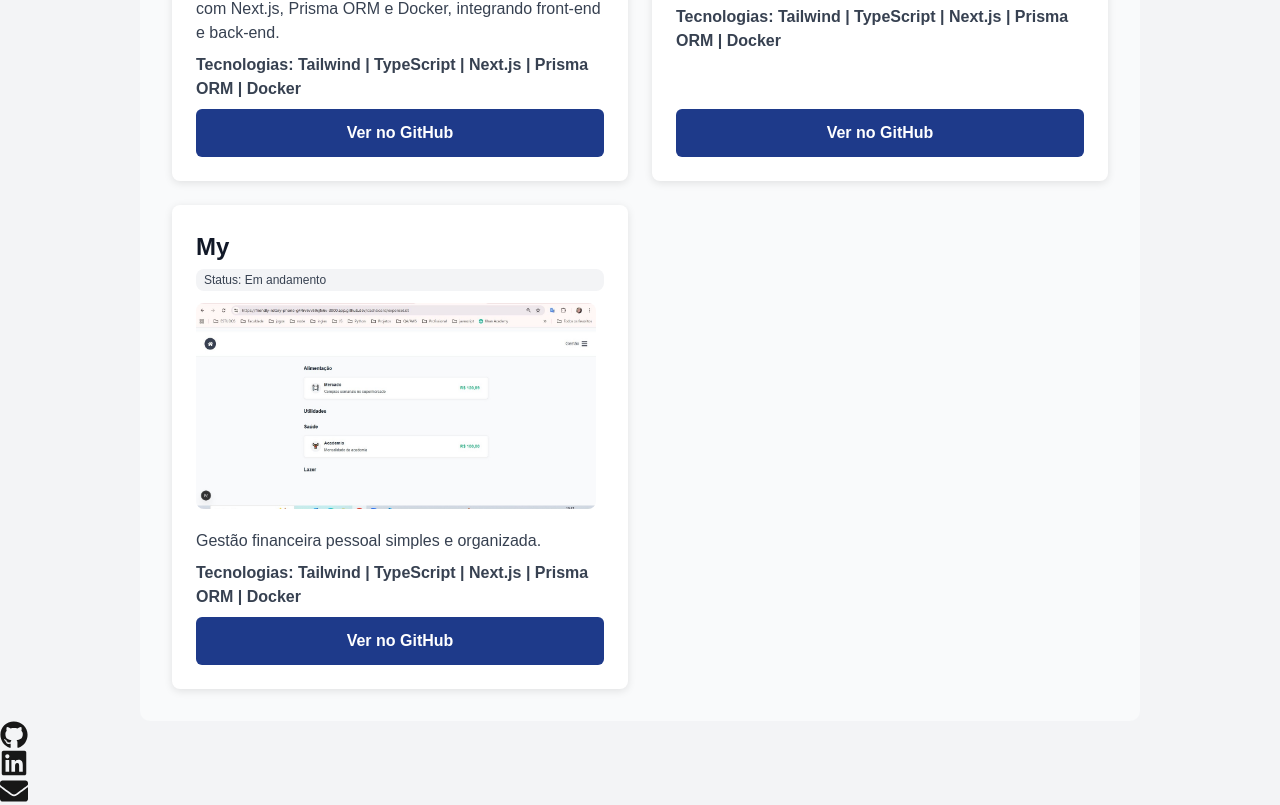
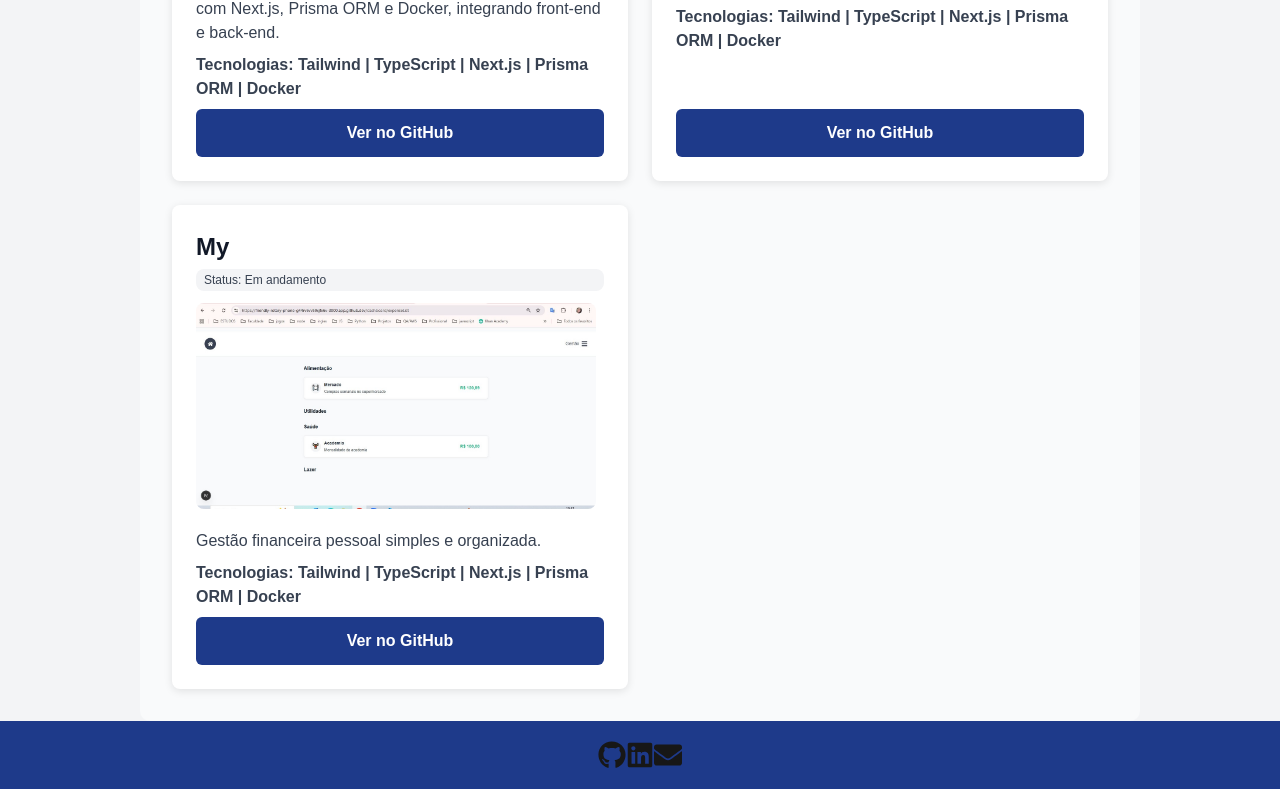
Before and after one commit to flaviane-lima/portfolio-flaviane, a Next.js app: page / in a window 1280 px wide. Shown: the part 958-1763 px from the top of the page. Built offline with nearby package versions, Linux system fonts and the light colour scheme.

Commit message:
aplicar primeiros estilos no footer

```diff
--- a/app/components/Footer.tsx
+++ b/app/components/Footer.tsx
@@ -1,11 +1,19 @@
 'use client'
+import styled from "styled-components"
+import { FaGithub, FaLinkedin, FaEnvelope } from "react-icons/fa"
 
-import { FaGithub, FaLinkedin, FaEnvelope } from "react-icons/fa"
+const FooterContainer = styled.footer`
+  display: flex;
+  justify-content: center; /* Espaçamento entre os itens */
+  padding: 20px;
+  background-color: #1E3A8A;
+
+`
 
 //estrutura da função
 export default function Footer () {
     return(
-        <footer>
+        <FooterContainer>
             <a
              href="https://github.com/flaviane-lima"
              target="blanck"
@@ -27,6 +35,6 @@ export default function Footer () {
             >
                 <FaEnvelope size={28} />
             </a>
-        </footer>
+        </FooterContainer>
     )
 }
```
